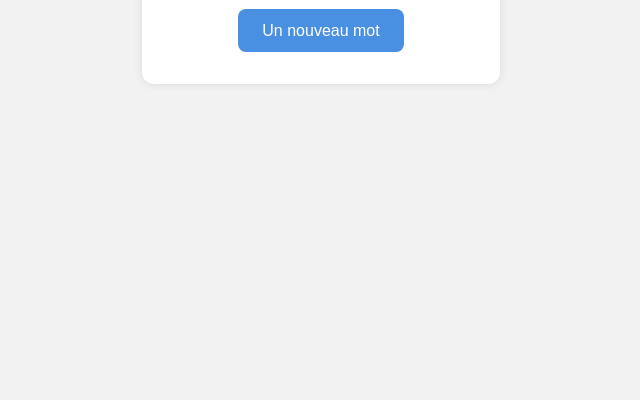
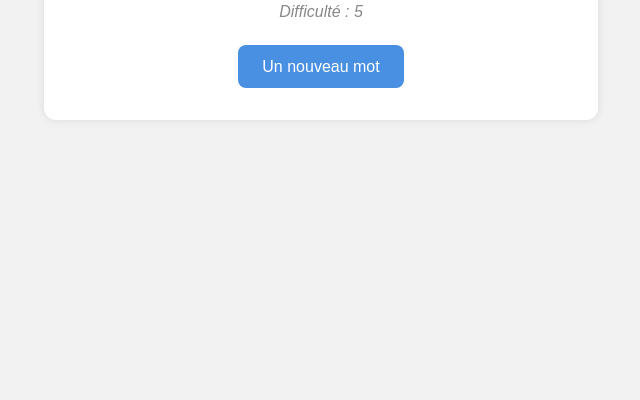
Before and after one commit to p0p314/p0p314.github.io, a plain HTML site: page index.html in a window 1280 px wide. Shown: the part 400-800 px from the top of the page, without its empty margins (319-959 px from the left). Drawn offline with Linux system fonts and the light colour scheme.

Commit message:
mot auto

```diff
--- a/index.html
+++ b/index.html
@@ -60,7 +60,9 @@
 
 
     <script >
-
+          window.addEventListener('DOMContentLoaded', function () {
+                getWord();
+            });
         let dico = [
             {
                 "Première lettre": "B",
@@ -1139,7 +1141,6 @@
             document.querySelector(".definition").textContent = word.Définition;
             document.querySelector(".difficulty").textContent = "Difficulté : " + word.Difficulté;
         }
-        window.onload = getWord()
 
     </script>
 </head>
```
